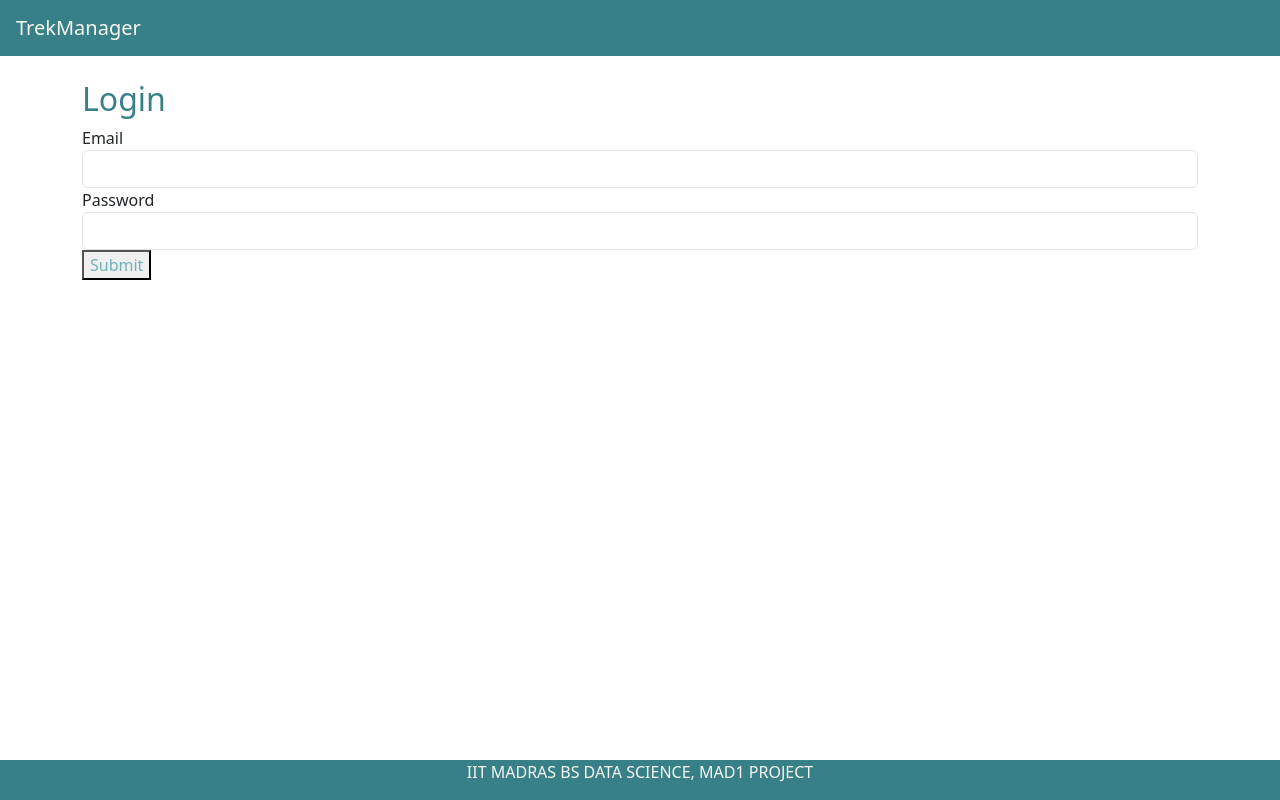
After one commit to 23f2003837/Trekking-Management-App-V1, a Flask app: page /login in a window 1280 px wide. The commit adds this page. Run offline with Flask 3, Linux system fonts and the light colour scheme.

Commit message:
add registration and login functionality

```diff
--- a/app/routes.py
+++ b/app/routes.py
@@ -1,5 +1,45 @@
-from flask import Blueprint, render_template
+from flask import Blueprint,render_template,request,redirect,url_for,session,flash
+from app.models import User
+from app import db
+from werkzeug.security import generate_password_hash,check_password_hash
 main=Blueprint('main',__name__)
 @main.route("/")
 def home():
     return render_template('home.html')
+@main.route("/login",methods=['GET','POST'])
+def login():
+    if request.method=="POST":
+        email=request.form["email"]
+        password=request.form["password"]
+        existing_user=User.query.filter_by(email=email).first()
+        if existing_user:
+            password_check=check_password_hash(existing_user.password,password)
+            if password_check:
+                flash("Successfully Login")
+                session['user_id']=existing_user.id
+                session['role']=existing_user.role
+                return redirect(url_for("main.home"))
+            else:
+                flash("Incorrect Password")
+                return redirect(url_for("main.login"))
+        flash("Please register")
+        return redirect(url_for("main.register"))
+    return render_template("login.html")
+@main.route("/register",methods=['GET','POST'])
+def register():
+    if request.method=='POST':
+        name=request.form['name']
+        email=request.form['email']
+        password=request.form['password']
+        existing_user=User.query.filter_by(email=email).first()
+        if existing_user:
+            flash("Email already registered, Please Login")
+            return redirect(url_for("main.login"))
+
+        hashed_password=generate_password_hash(password)
+        new_user=User(name=name,email=email,password=hashed_password,role='trekker')
+        db.session.add(new_user)
+        db.session.commit()
+        flash("Registration successful! Please Login")
+        return redirect(url_for("main.login"))
+    return render_template('register.html')
--- a/app/templates/base.html
+++ b/app/templates/base.html
@@ -40,7 +40,16 @@
     <nav class="navbar navbar-dark bg-teal-dark px-3">
         <a class="navbar-brand text-offwhite" href="/">TrekManager</a>
     </nav>
+
     <div class="container mt-4">
+        {% with messages = get_flashed_messages() %}
+            {% if messages %}
+                {% for message in messages %}
+                    <div class="alert bg-ice mt-3">{{ message }}</div>
+                {% endfor %}
+            {% endif %}
+        {% endwith %}
+
         {% block content %}
         {% endblock %}
     </div>
--- a/app/templates/home.html
+++ b/app/templates/home.html
@@ -1,4 +1,3 @@
-<title>{% block title %}TrekManager | Home{% endblock %}</title>
 {% extends 'base.html' %}
 {% block content %}
     <h3 class="text-teal-dark">Welcome to Trekking Management Application</h3>
--- /dev/null
+++ b/app/templates/login.html
@@ -0,0 +1,18 @@
+{% extends 'base.html' %}]
+{% block content %}
+<h2 class="text-teal-dark">Login</h2>
+<form method="POST">
+
+    <div>
+        <label>Email</label>
+        <input type="email" name="email" class="form-control" required>
+    </div>
+
+    <div>
+        <label>Password</label>
+        <input type="password" name="password" class="form-control" required>
+    </div>
+
+    <button type="submit" class="text-teal-muted">Submit</button>
+</form>
+{% endblock %}
```
Also changed, not shown: app/templates/register.html (added, +23 -0 lines).
